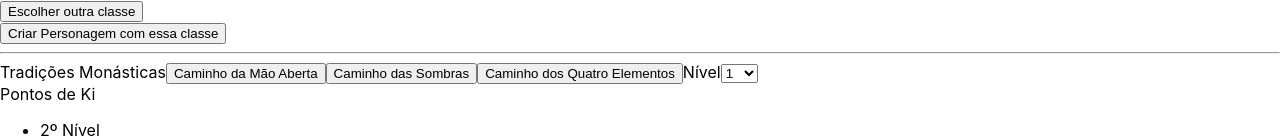
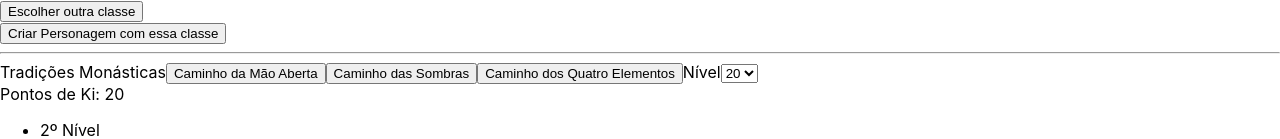
Before and after one commit to DiegoGamaV/5e-resource-tracker, a React (Create React App) app in the folder frontend/javascript/5e-resource-tracker/: page / in a window 1280 px wide. Shown: the top 139 px of the page. Built offline with nearby package versions, Linux system fonts and the light colour scheme.

Commit message:
Adiciona página de classe de Monge reagindo a mudança de nível, filtrando abilidades e mudando pontos de ki

```diff
--- a/frontend/javascript/5e-resource-tracker/src/App.js
+++ b/frontend/javascript/5e-resource-tracker/src/App.js
@@ -1,41 +1,27 @@
-import ClassHeader from "./components/ClassHeader";
-import ClassToolbar from "./components/ClassToolbar";
-import ClassLevel from "./components/ClassLevel";
-
-import monkClass from "./data/monk";
-import separateAbilitiesByLevel from "./utils/abilityClassUtils";
-
-const abilitiesByLevel = separateAbilitiesByLevel(monkClass.abilities);
-const levelRange = [
-  1, 2, 3, 4, 5, 6, 7, 8, 9, 10, 11, 12, 13, 14, 15, 16, 17, 18, 19, 20,
-];
-const specializationName = "Tradições Monásticas";
-const subclasses = [
-  "Caminho da Mão Aberta",
-  "Caminho das Sombras",
-  "Caminho dos Quatro Elementos",
-];
+import ClassPage from "./components/ClassPage";
 
 function App() {
-  return (
-    <div className="App">
-      <ClassHeader></ClassHeader>
-      <hr></hr>
-      <ClassToolbar
-        specializationName={specializationName}
-        subclasses={subclasses}
-        levels={levelRange}
-      ></ClassToolbar>
-      <ul>
-        {Object.keys(abilitiesByLevel).map((abilityLevel) => (
-          <ClassLevel
-            level={abilityLevel}
-            abilities={abilitiesByLevel[abilityLevel]}
-          ></ClassLevel>
-        ))}
-      </ul>
-    </div>
-  );
+  return <ClassPage></ClassPage>;
+
+  // return (
+  //   <div className="App">
+  //     <ClassHeader></ClassHeader>
+  //     <hr></hr>
+  //     <ClassToolbar
+  //       specializationName={specializationName}
+  //       subclasses={subclasses}
+  //       levels={levelRange}
+  //     ></ClassToolbar>
+  //     <ul>
+  //       {Object.keys(abilitiesByLevel).map((abilityLevel) => (
+  //         <ClassLevel
+  //           level={abilityLevel}
+  //           abilities={abilitiesByLevel[abilityLevel]}
+  //         ></ClassLevel>
+  //       ))}
+  //     </ul>
+  //   </div>
+  // );
 }
 
 export default App;
--- /dev/null
+++ b/frontend/javascript/5e-resource-tracker/src/components/ClassPage.js
@@ -0,0 +1,60 @@
+import React from "react";
+
+import ClassHeader from "./ClassHeader";
+import ClassToolbar from "./ClassToolbar";
+import ClassLevel from "./ClassLevel";
+
+import monkClass from "../data/monk";
+import separateAbilitiesByLevel from "../utils/abilityClassUtils";
+
+const levelRange = [
+  1, 2, 3, 4, 5, 6, 7, 8, 9, 10, 11, 12, 13, 14, 15, 16, 17, 18, 19, 20,
+];
+const specializationName = "Tradições Monásticas";
+const subclasses = [
+  "Caminho da Mão Aberta",
+  "Caminho das Sombras",
+  "Caminho dos Quatro Elementos",
+];
+
+function ClassPage() {
+  const [classInfo, setClassInfo] = React.useState({
+    class: monkClass,
+    specializationName: specializationName,
+    subclasses: subclasses,
+    currentLevel: levelRange[levelRange.length - 1],
+  });
+
+  const changeCurrentLevel = (newLevel) => {
+    setClassInfo({ ...classInfo, ...{ currentLevel: newLevel } });
+  };
+
+  const abilitiesByLevel = separateAbilitiesByLevel(classInfo.class.abilities);
+
+  return (
+    <>
+      <ClassHeader></ClassHeader>
+      <hr></hr>
+      <ClassToolbar
+        specializationName={classInfo.specializationName}
+        subclasses={classInfo.subclasses}
+        resourceAmountByLevel={classInfo.class.resourceAmountByLevelList}
+        resourceName={classInfo.class.resourceName}
+        currentLevel={classInfo.currentLevel}
+        onChangeLevel={changeCurrentLevel}
+      ></ClassToolbar>
+      <ul>
+        {Object.keys(abilitiesByLevel)
+          .filter((abilityLevel) => abilityLevel <= classInfo.currentLevel)
+          .map((abilityLevel) => (
+            <ClassLevel
+              level={abilityLevel}
+              abilities={abilitiesByLevel[abilityLevel]}
+            ></ClassLevel>
+          ))}
+      </ul>
+    </>
+  );
+}
+
+export default ClassPage;
--- a/frontend/javascript/5e-resource-tracker/src/components/ClassToolbar.js
+++ b/frontend/javascript/5e-resource-tracker/src/components/ClassToolbar.js
@@ -1,4 +1,10 @@
+import React from "react";
+
 function ClassToolbar(props) {
+  const levelOptions = [
+    1, 2, 3, 4, 5, 6, 7, 8, 9, 10, 11, 12, 13, 14, 15, 16, 17, 18, 19, 20,
+  ];
+
   return (
     <div className="ClassToolbar">
       <span>
@@ -11,13 +17,21 @@ function ClassToolbar(props) {
       </span>
       <span>
         Nível
-        <select>
-          {props.levels.map((level) => (
-            <option>{level}</option>
+        <select
+          onChange={(e) => props.onChangeLevel(parseInt(e.target.value))}
+          value={props.currentLevel}
+        >
+          {levelOptions.map((level) => (
+            <option key={level} value={level}>
+              {level}
+            </option>
           ))}
         </select>
       </span>
-      <div>Pontos de Ki</div>
+      <div>
+        {props.resourceName}:{" "}
+        {props.resourceAmountByLevel[props.currentLevel - 1]}
+      </div>
     </div>
   );
 }
```
